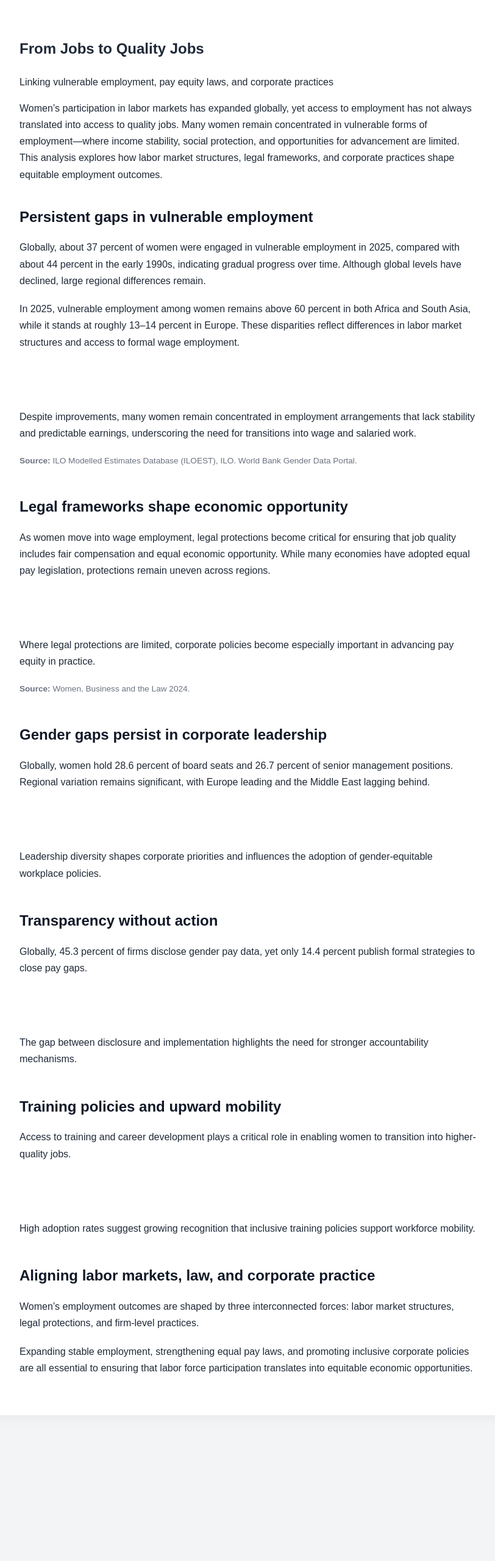
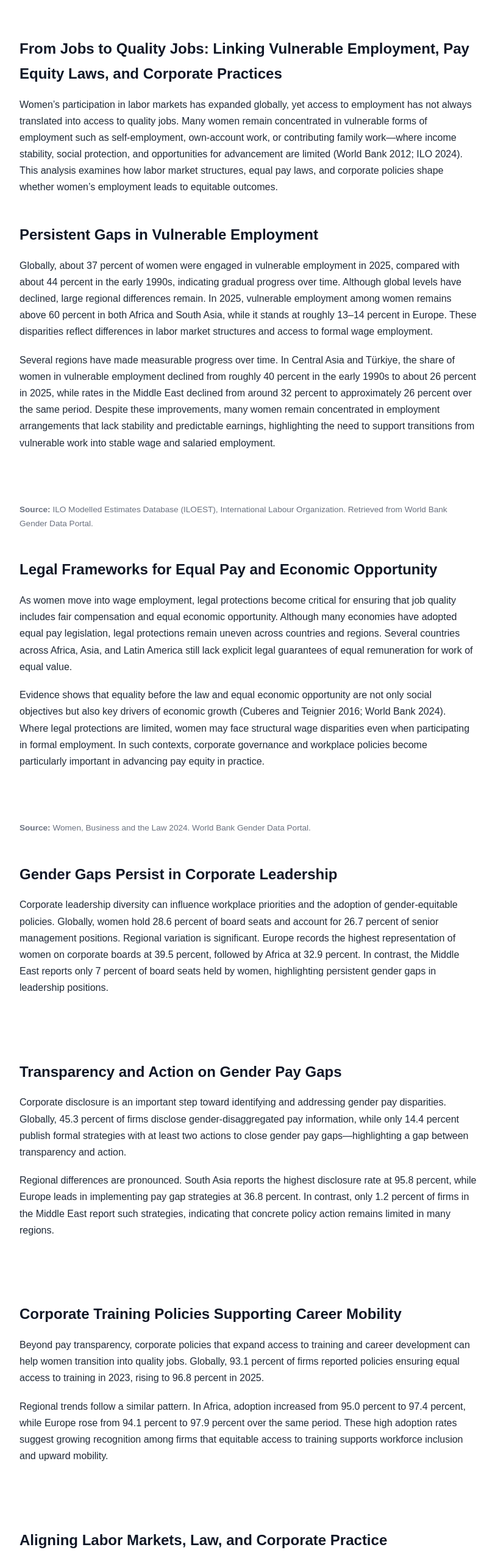
Before and after one commit to IFC-Gender-Data-Hub/ifcgenderdata, a plain HTML site: page employment.html in a window 1280 px wide. Shown: the part 40-2600 px from the top of the page at 61% size, without its empty margins (233-1045 px from the left). Before the commit the page ends 2401 px from the top, so only its background shows below. Drawn offline with Linux system fonts and the light colour scheme.

Commit message:
Revise employment report structure and content
Updated headings and sections for clarity and consistency. Enhanced content to better reflect the analysis of women's employment and economic opportunities.

```diff
--- a/employment.html
+++ b/employment.html
@@ -11,149 +11,147 @@
 <main class="container">
   <div class="content-box">
 
-    <!-- HERO / TITLE -->
-    <section class="hero">
+    <!-- Title + Intro -->
+    <section class="story-section">
       <div class="text-container">
-        <h1>From Jobs to Quality Jobs</h1>
-        <p class="subtitle">
-          Linking vulnerable employment, pay equity laws, and corporate practices
-        </p>
-
-        <p class="intro">
-          Women’s participation in labor markets has expanded globally, yet access to employment has not always translated into access to quality jobs. Many women remain concentrated in vulnerable forms of employment—where income stability, social protection, and opportunities for advancement are limited. This analysis explores how labor market structures, legal frameworks, and corporate practices shape equitable employment outcomes.
+        <h2>From Jobs to Quality Jobs: Linking Vulnerable Employment, Pay Equity Laws, and Corporate Practices</h2>
+        <p>
+          Women’s participation in labor markets has expanded globally, yet access to employment has not always translated into access to quality jobs. Many women remain concentrated in vulnerable forms of employment such as self-employment, own-account work, or contributing family work—where income stability, social protection, and opportunities for advancement are limited (World Bank 2012; ILO 2024). This analysis examines how labor market structures, equal pay laws, and corporate policies shape whether women’s employment leads to equitable outcomes.
         </p>
       </div>
     </section>
 
-    <!-- SECTION 1 -->
+    <!-- Section 1 -->
     <section class="story-section">
       <div class="text-container">
-        <h2>Persistent gaps in vulnerable employment</h2>
+        <h2>Persistent Gaps in Vulnerable Employment</h2>
 
         <p>
-          Globally, about 37 percent of women were engaged in vulnerable employment in 2025, compared with about 44 percent in the early 1990s, indicating gradual progress over time. Although global levels have declined, large regional differences remain.
+          Globally, about 37 percent of women were engaged in vulnerable employment in 2025, compared with about 44 percent in the early 1990s, indicating gradual progress over time. Although global levels have declined, large regional differences remain. In 2025, vulnerable employment among women remains above 60 percent in both Africa and South Asia, while it stands at roughly 13–14 percent in Europe. These disparities reflect differences in labor market structures and access to formal wage employment.
         </p>
 
         <p>
-          In 2025, vulnerable employment among women remains above 60 percent in both Africa and South Asia, while it stands at roughly 13–14 percent in Europe. These disparities reflect differences in labor market structures and access to formal wage employment.
+          Several regions have made measurable progress over time. In Central Asia and Türkiye, the share of women in vulnerable employment declined from roughly 40 percent in the early 1990s to about 26 percent in 2025, while rates in the Middle East declined from around 32 percent to approximately 26 percent over the same period. Despite these improvements, many women remain concentrated in employment arrangements that lack stability and predictable earnings, highlighting the need to support transitions from vulnerable work into stable wage and salaried employment.
         </p>
       </div>
 
+      <!-- CHART 1 -->
       <div class="chart-block">
         <!-- FLOURISH EMBED -->
       </div>
 
       <div class="text-container">
-        <p class="insight">
-          Despite improvements, many women remain concentrated in employment arrangements that lack stability and predictable earnings, underscoring the need for transitions into wage and salaried work.
-        </p>
-
         <p class="source">
-          <strong>Source:</strong> ILO Modelled Estimates Database (ILOEST), ILO. World Bank Gender Data Portal.
+          <strong>Source:</strong> ILO Modelled Estimates Database (ILOEST), International Labour Organization. Retrieved from World Bank Gender Data Portal.
         </p>
       </div>
     </section>
 
-    <!-- SECTION 2 -->
+    <!-- Section 2 -->
     <section class="story-section">
       <div class="text-container">
-        <h2>Legal frameworks shape economic opportunity</h2>
+        <h2>Legal Frameworks for Equal Pay and Economic Opportunity</h2>
 
         <p>
-          As women move into wage employment, legal protections become critical for ensuring that job quality includes fair compensation and equal economic opportunity. While many economies have adopted equal pay legislation, protections remain uneven across regions.
+          As women move into wage employment, legal protections become critical for ensuring that job quality includes fair compensation and equal economic opportunity. Although many economies have adopted equal pay legislation, legal protections remain uneven across countries and regions. Several countries across Africa, Asia, and Latin America still lack explicit legal guarantees of equal remuneration for work of equal value.
+        </p>
+
+        <p>
+          Evidence shows that equality before the law and equal economic opportunity are not only social objectives but also key drivers of economic growth (Cuberes and Teignier 2016; World Bank 2024). Where legal protections are limited, women may face structural wage disparities even when participating in formal employment. In such contexts, corporate governance and workplace policies become particularly important in advancing pay equity in practice.
         </p>
       </div>
 
+      <!-- CHART 2 -->
       <div class="chart-block">
         <!-- FLOURISH EMBED -->
       </div>
 
       <div class="text-container">
-        <p class="insight">
-          Where legal protections are limited, corporate policies become especially important in advancing pay equity in practice.
-        </p>
-
         <p class="source">
-          <strong>Source:</strong> Women, Business and the Law 2024.
+          <strong>Source:</strong> Women, Business and the Law 2024. World Bank Gender Data Portal.
         </p>
       </div>
     </section>
 
-    <!-- SECTION 3 -->
+    <!-- Section 3 -->
     <section class="story-section">
       <div class="text-container">
-        <h2>Gender gaps persist in corporate leadership</h2>
+        <h2>Gender Gaps Persist in Corporate Leadership</h2>
 
         <p>
-          Globally, women hold 28.6 percent of board seats and 26.7 percent of senior management positions. Regional variation remains significant, with Europe leading and the Middle East lagging behind.
+          Corporate leadership diversity can influence workplace priorities and the adoption of gender-equitable policies. Globally, women hold 28.6 percent of board seats and account for 26.7 percent of senior management positions. Regional variation is significant. Europe records the highest representation of women on corporate boards at 39.5 percent, followed by Africa at 32.9 percent. In contrast, the Middle East reports only 7 percent of board seats held by women, highlighting persistent gender gaps in leadership positions.
         </p>
       </div>
 
+      <!-- CHART 3 -->
       <div class="chart-block">
         <!-- FLOURISH EMBED -->
       </div>
+    </section>
 
+    <!-- Section 4 -->
+    <section class="story-section">
       <div class="text-container">
-        <p class="insight">
-          Leadership diversity shapes corporate priorities and influences the adoption of gender-equitable workplace policies.
+        <h2>Transparency and Action on Gender Pay Gaps</h2>
+
+        <p>
+          Corporate disclosure is an important step toward identifying and addressing gender pay disparities. Globally, 45.3 percent of firms disclose gender-disaggregated pay information, while only 14.4 percent publish formal strategies with at least two actions to close gender pay gaps—highlighting a gap between transparency and action.
+        </p>
+
+        <p>
+          Regional differences are pronounced. South Asia reports the highest disclosure rate at 95.8 percent, while Europe leads in implementing pay gap strategies at 36.8 percent. In contrast, only 1.2 percent of firms in the Middle East report such strategies, indicating that concrete policy action remains limited in many regions.
+        </p>
+      </div>
+
+      <!-- CHART 4 -->
+      <div class="chart-block">
+        <!-- FLOURISH EMBED -->
+      </div>
+    </section>
+
+    <!-- Section 5 -->
+    <section class="story-section">
+      <div class="text-container">
+        <h2>Corporate Training Policies Supporting Career Mobility</h2>
+
+        <p>
+          Beyond pay transparency, corporate policies that expand access to training and career development can help women transition into quality jobs. Globally, 93.1 percent of firms reported policies ensuring equal access to training in 2023, rising to 96.8 percent in 2025.
+        </p>
+
+        <p>
+          Regional trends follow a similar pattern. In Africa, adoption increased from 95.0 percent to 97.4 percent, while Europe rose from 94.1 percent to 97.9 percent over the same period. These high adoption rates suggest growing recognition among firms that equitable access to training supports workforce inclusion and upward mobility.
+        </p>
+      </div>
+
+      <!-- CHART 5 -->
+      <div class="chart-block">
+        <!-- FLOURISH EMBED -->
+      </div>
+    </section>
+
+    <!-- Final Section -->
+    <section class="story-section">
+      <div class="text-container">
+        <h2>Aligning Labor Markets, Law, and Corporate Practice</h2>
+
+        <p>
+          The results highlight three interconnected dimensions shaping women’s employment outcomes. Labor market structures continue to concentrate many women in vulnerable forms of work, particularly in regions where own-account and family employment remain widespread. Legal protections for equal remuneration remain uneven across countries, leaving gaps in wage equity frameworks. At the same time, corporate governance and workplace policies influence whether pay transparency, leadership diversity, and career development opportunities are implemented in practice.
+        </p>
+
+        <p>
+          Improving women’s access to quality employment requires progress across labor markets, legal frameworks, and corporate practices. Expanding stable wage employment, strengthening equal pay legislation, and encouraging transparent pay practices and inclusive training policies can help ensure that women’s labor force participation translates into equitable and sustainable economic opportunities.
         </p>
       </div>
     </section>
 
-    <!-- SECTION 4 -->
+    <!-- References -->
     <section class="story-section">
       <div class="text-container">
-        <h2>Transparency without action</h2>
-
-        <p>
-          Globally, 45.3 percent of firms disclose gender pay data, yet only 14.4 percent publish formal strategies to close pay gaps.
-        </p>
-      </div>
-
-      <div class="chart-block">
-        <!-- FLOURISH EMBED -->
-      </div>
-
-      <div class="text-container">
-        <p class="insight">
-          The gap between disclosure and implementation highlights the need for stronger accountability mechanisms.
-        </p>
-      </div>
-    </section>
-
-    <!-- SECTION 5 -->
-    <section class="story-section">
-      <div class="text-container">
-        <h2>Training policies and upward mobility</h2>
-
-        <p>
-          Access to training and career development plays a critical role in enabling women to transition into higher-quality jobs.
-        </p>
-      </div>
-
-      <div class="chart-block">
-        <!-- FLOURISH EMBED -->
-      </div>
-
-      <div class="text-container">
-        <p class="insight">
-          High adoption rates suggest growing recognition that inclusive training policies support workforce mobility.
-        </p>
-      </div>
-    </section>
-
-    <!-- FINAL -->
-    <section class="story-section">
-      <div class="text-container">
-        <h2>Aligning labor markets, law, and corporate practice</h2>
-
-        <p>
-          Women’s employment outcomes are shaped by three interconnected forces: labor market structures, legal protections, and firm-level practices.
-        </p>
-
-        <p>
-          Expanding stable employment, strengthening equal pay laws, and promoting inclusive corporate policies are all essential to ensuring that labor force participation translates into equitable economic opportunities.
-        </p>
+        <h2>References</h2>
+        <p>Cuberes & Teignier (2016)</p>
+        <p>ILO (2024)</p>
+        <p>World Bank (2024)</p>
+        <p>World Bank (2012)</p>
       </div>
     </section>
 
```
